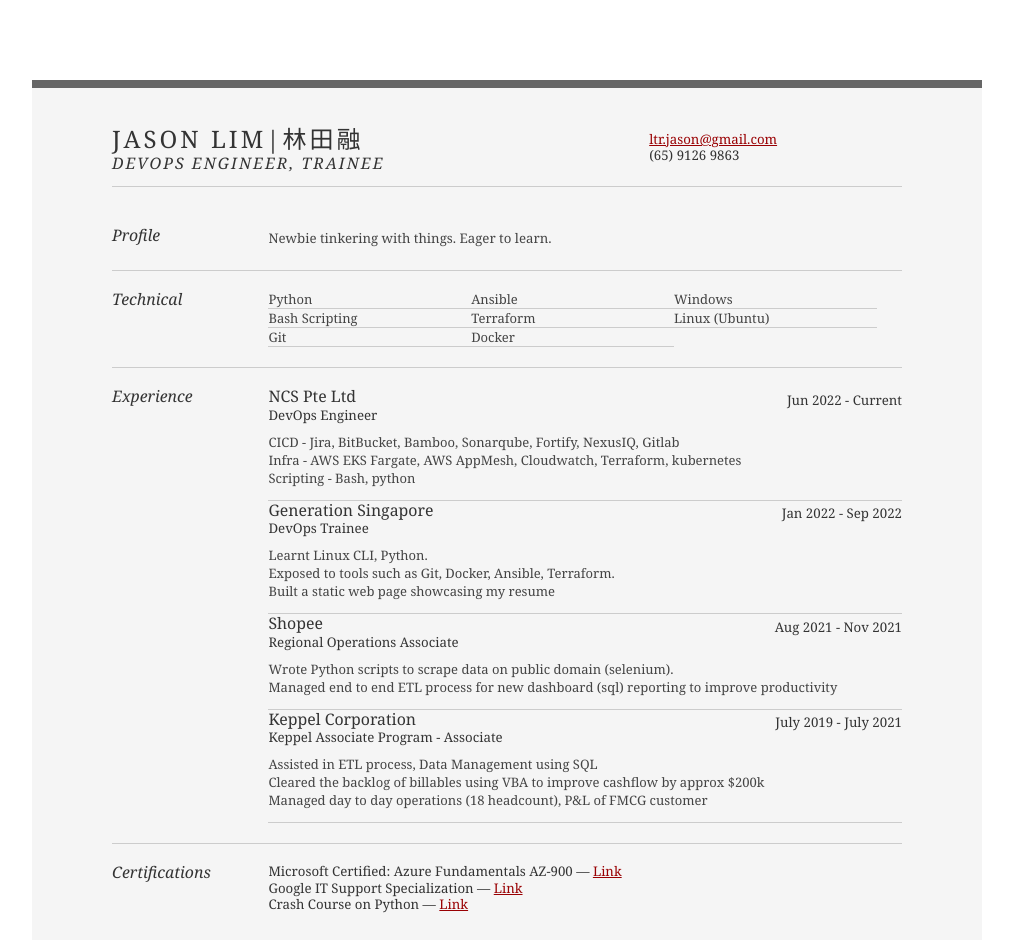
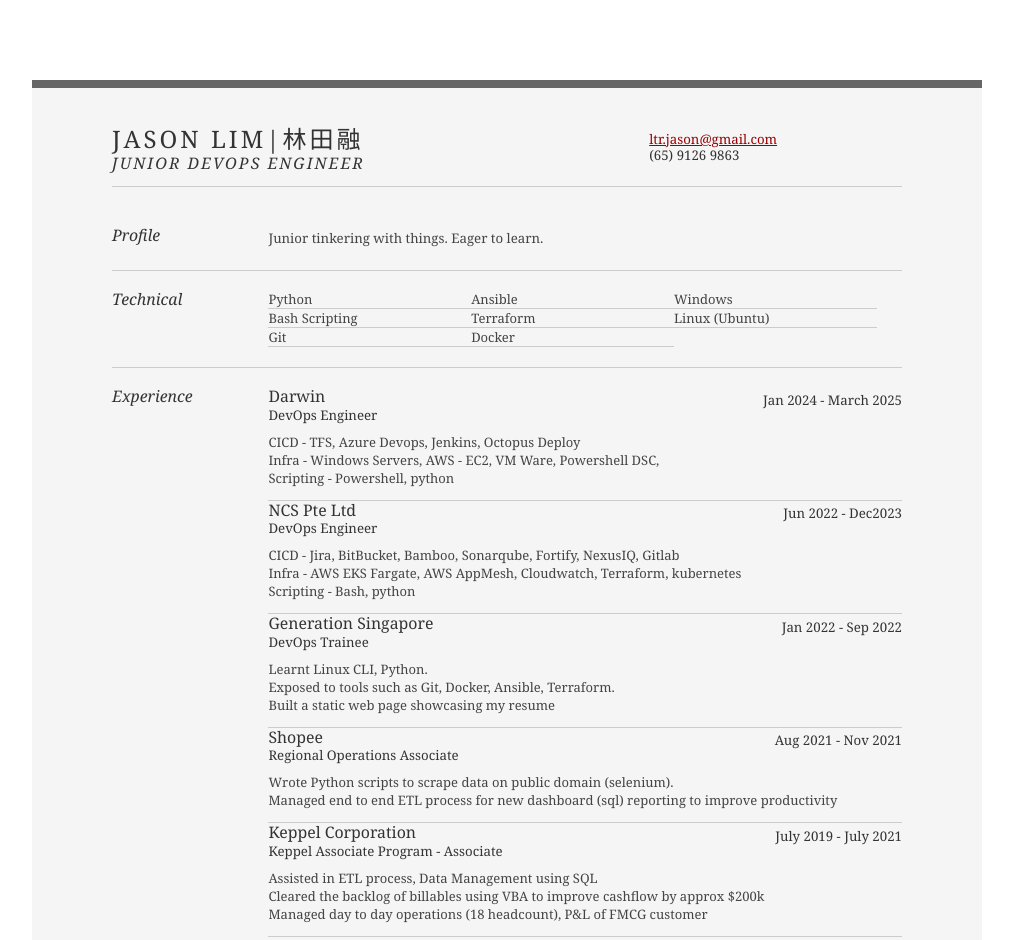
Before and after one commit to jasonltr/cloud-resume-challenge, a plain HTML site: page webpage/resume.html in a window 1280 px wide. Shown: the top 940 px of the page, without its empty margins (133-1146 px from the left). Drawn offline with Linux system fonts and the light colour scheme; no server answers.

Commit message:
Update resume.html

```diff
--- a/webpage/resume.html
+++ b/webpage/resume.html
@@ -23,7 +23,7 @@
 			<div class="yui-gc">
 				<div class="yui-u first">
 					<h1>Jason Lim|林田融</h1>
-					<h2>DevOps Engineer, Trainee</h2>
+					<h2>Junior DevOps Engineer</h2>
 				</div>
 
 				<div class="yui-u">
@@ -46,7 +46,7 @@
 						</div>
 						<div class="yui-u">
 							<p class="enlarge">
-								Newbie tinkering with things. Eager to learn.
+								Junior tinkering with things. Eager to learn.
 							</p>
 						</div>
 					</div><!--// .yui-gf -->
@@ -108,9 +108,18 @@
 						<div class="yui-u">
 
 							<div class="job">
+								<h2>Darwin</h2>
+								<h3>DevOps Engineer</h3>
+								<h4>Jan 2024 - March 2025</h4>
+								<p>CICD - TFS, Azure Devops, Jenkins, Octopus Deploy<br>
+                                Infra - Windows Servers, AWS - EC2, VM Ware, Powershell DSC,<br>
+								Scripting - Powershell, python</p>
+							</div>
+
+							<div class="job">
 								<h2>NCS Pte Ltd</h2>
 								<h3>DevOps Engineer</h3>
-								<h4>Jun 2022 - Current</h4>
+								<h4>Jun 2022 - Dec2023</h4>
 								<p>CICD - Jira, BitBucket, Bamboo, Sonarqube, Fortify, NexusIQ, Gitlab<br>
                                 Infra - AWS EKS Fargate, AWS AppMesh, Cloudwatch, Terraform, kubernetes<br>
 								Scripting - Bash, python</p>
```
